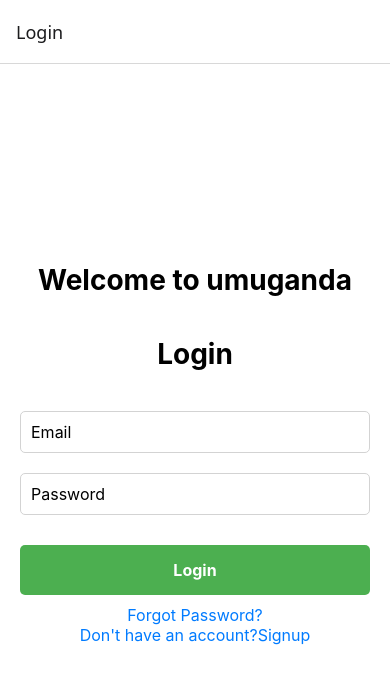
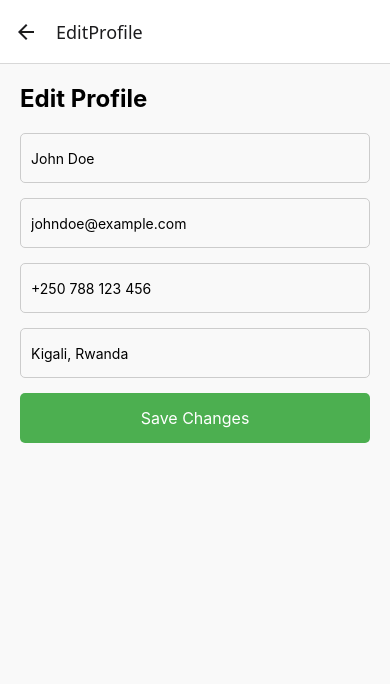
Before and after one commit to Baudoin10/Umuganda, a React Native app: screen /EditProfile in a window 390 px wide. Shown: the top 684 px of the page. Built offline with nearby package versions, Linux system fonts and the light colour scheme.

Commit message:
added a new page

```diff
--- /dev/null
+++ b/Dashboard/EditProfile.jsx
@@ -0,0 +1,89 @@
+import React, { useState } from "react";
+import {
+  View,
+  Text,
+  TextInput,
+  TouchableOpacity,
+  StyleSheet,
+} from "react-native";
+
+const EditProfile = ({ navigation, route }) => {
+  const [name, setName] = useState("John Doe");
+  const [email, setEmail] = useState("johndoe@example.com");
+  const [phone, setPhone] = useState("+250 788 123 456");
+  const [location, setLocation] = useState("Kigali, Rwanda");
+
+  const handleSave = () => {
+    // Save the updated details
+    console.log("Updated Profile:", { name, email, phone, location });
+    navigation.goBack(); // Navigate back to Profile screen
+  };
+
+  return (
+    <View style={styles.container}>
+      <Text style={styles.title}>Edit Profile</Text>
+      <TextInput
+        style={styles.input}
+        value={name}
+        onChangeText={setName}
+        placeholder="Full Name"
+      />
+      <TextInput
+        style={styles.input}
+        value={email}
+        onChangeText={setEmail}
+        placeholder="Email"
+        keyboardType="email-address"
+      />
+      <TextInput
+        style={styles.input}
+        value={phone}
+        onChangeText={setPhone}
+        placeholder="Phone"
+        keyboardType="phone-pad"
+      />
+      <TextInput
+        style={styles.input}
+        value={location}
+        onChangeText={setLocation}
+        placeholder="Location"
+      />
+      <TouchableOpacity style={styles.button} onPress={handleSave}>
+        <Text style={styles.buttonText}>Save Changes</Text>
+      </TouchableOpacity>
+    </View>
+  );
+};
+
+const styles = StyleSheet.create({
+  container: {
+    flex: 1,
+    padding: 20,
+    backgroundColor: "#F9F9F9",
+  },
+  title: {
+    fontSize: 24,
+    fontWeight: "bold",
+    marginBottom: 20,
+  },
+  input: {
+    height: 50,
+    borderColor: "#ccc",
+    borderWidth: 1,
+    borderRadius: 5,
+    marginBottom: 15,
+    paddingHorizontal: 10,
+  },
+  button: {
+    padding: 15,
+    backgroundColor: "#4CAF50",
+    borderRadius: 5,
+  },
+  buttonText: {
+    color: "#FFF",
+    textAlign: "center",
+    fontSize: 16,
+  },
+});
+
+export default EditProfile;
--- a/Navigator/AppNavigator.jsx
+++ b/Navigator/AppNavigator.jsx
@@ -1,5 +1,3 @@
-
-
 
 import React from "react";
 import { NavigationContainer } from "@react-navigation/native";
@@ -15,6 +13,7 @@ import Dashboard from "../Dashboard/Dashboard";
 import Feedback from "../Dashboard/Feedback";
 import Notification from "../Dashboard/Notification";
 import Profile from "../Dashboard/Profile";
+import EditProfile from "../Dashboard/EditProfile";
 
 const Stack = createStackNavigator();
 
@@ -39,6 +38,7 @@ const AppNavigator = () => {
         <Stack.Screen name="Dashboard" component={Dashboard} />
         <Stack.Screen name="Feedbac" component={Feedback} />
         <Stack.Screen name="Notification" component={Notification} />
+        <Stack.Screen name="EditProfile" component={EditProfile} />
         <Stack.Screen name="Profile" component={Profile} />
       </Stack.Navigator>
     </NavigationContainer>
```
